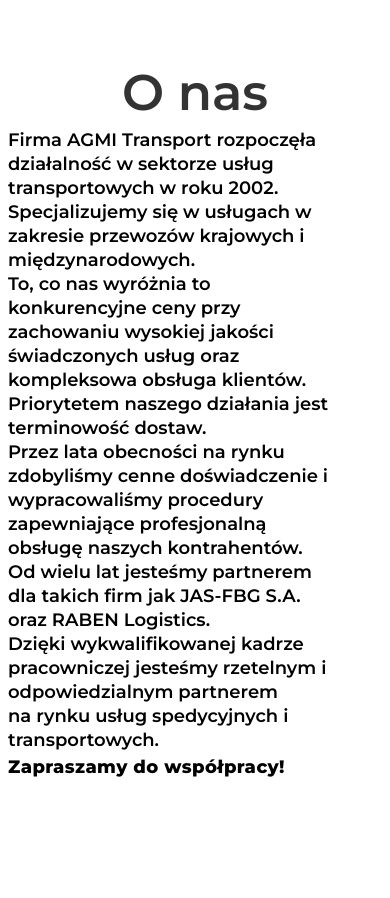
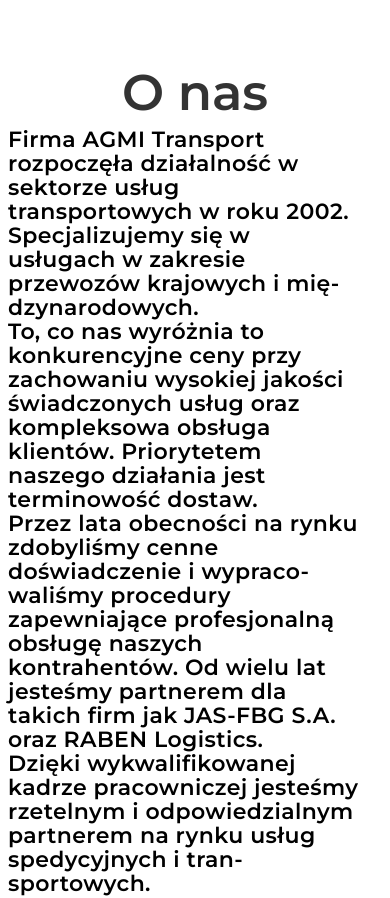
Before and after one commit to LaPatusek/agmi, a React (Create React App) app: page /galeria in a window 390 px wide. Shown: the part 2540-3438 px from the top of the page. Built offline with nearby package versions, Linux system fonts and the light colour scheme; no server answers; some icons are missing.

Commit message:
poprawka tekstu

```diff
--- a/src/Pages/Main.module.css
+++ b/src/Pages/Main.module.css
@@ -79,7 +79,7 @@
 .about-us h3 {
   text-align: center;
   margin: 0 auto;
-  width: 70%;
+  width: 68%;
   font-size: 23px;
   line-height: 30px;
   margin-bottom: 75px;
@@ -133,12 +133,20 @@
   .container-text {
     width: 65%;
   }
+
+  .about-us h3 {
+    width: 90%;
+  }
 }
 
-@media screen and (max-width: 1400px)  {
-.container-text {
-  width: 75%;
-}
+@media screen and (max-width: 1400px) {
+  .container-text {
+    width: 75%;
+  }
+
+  .about-us h3 {
+    width: 100%;
+  }
 }
 
 @media screen and (max-width: 1200px) {
@@ -170,9 +178,13 @@
     bottom: 0px;
     border: 0;
   }
+
+  .about-us {
+    padding: 0 3rem 6rem 3rem;
+  }
 }
 
-@media screen and (max-width: 900px) {
+@media screen and (max-width: 950px) {
   .oferta {
     padding: 4rem 1.5rem;
   }
@@ -195,11 +207,13 @@
   }
 
   .about-us h3 {
-    width: 87%;
+    width: 95%;
+    letter-spacing: 0.4px;
     margin-left: 0;
     text-align: left;
-    font-size: 18px;
+    font-size: 22px;
     line-height: 24px;
+    word-wrap: break-word;
   }
 
   .zaleta,
--- a/src/Pages/Main.tsx
+++ b/src/Pages/Main.tsx
@@ -102,16 +102,16 @@ const Main: React.FC = () => {
           Firma AGMI Transport rozpoczęła działalność w sektorze usług
           transportowych w roku 2002. <br />
           Specjalizujemy się w usługach w zakresie przewozów krajowych i
-          międzynarodowych. <br /> To, co nas wyróżnia to konkurencyjne ceny
+          mię&shy;dzy&shy;narodowych. <br /> To, co nas wyróżnia to konkurencyjne ceny
           przy zachowaniu wysokiej jakości świadczonych usług oraz kompleksowa
           obsługa klientów. Priorytetem naszego działania jest terminowość
           dostaw. <br /> Przez lata obecności na rynku zdobyliśmy cenne
-          doświadczenie i wypracowaliśmy procedury zapewniające profesjonalną
+          doświadczenie i wy&shy;praco&shy;waliśmy procedury zapewniające profesjonalną
           obsługę naszych kontrahentów. Od wielu lat jesteśmy partnerem dla
           takich firm jak JAS-FBG S.A. oraz RABEN Logistics. <br />
           Dzięki wykwalifikowanej kadrze pracowniczej jesteśmy rzetelnym i
-          odpowiedzialnym partnerem <br /> na rynku usług spedycyjnych i
-          transportowych. <br />
+          odpo&shy;wiedzialnym partnerem na rynku usług spedycyjnych i
+          tran&shy;sportowych. <br />
           <span> Zapraszamy do współpracy!</span>
         </h3>
         <div className={`${styles['zalety-wrap']} grid`}>
```
